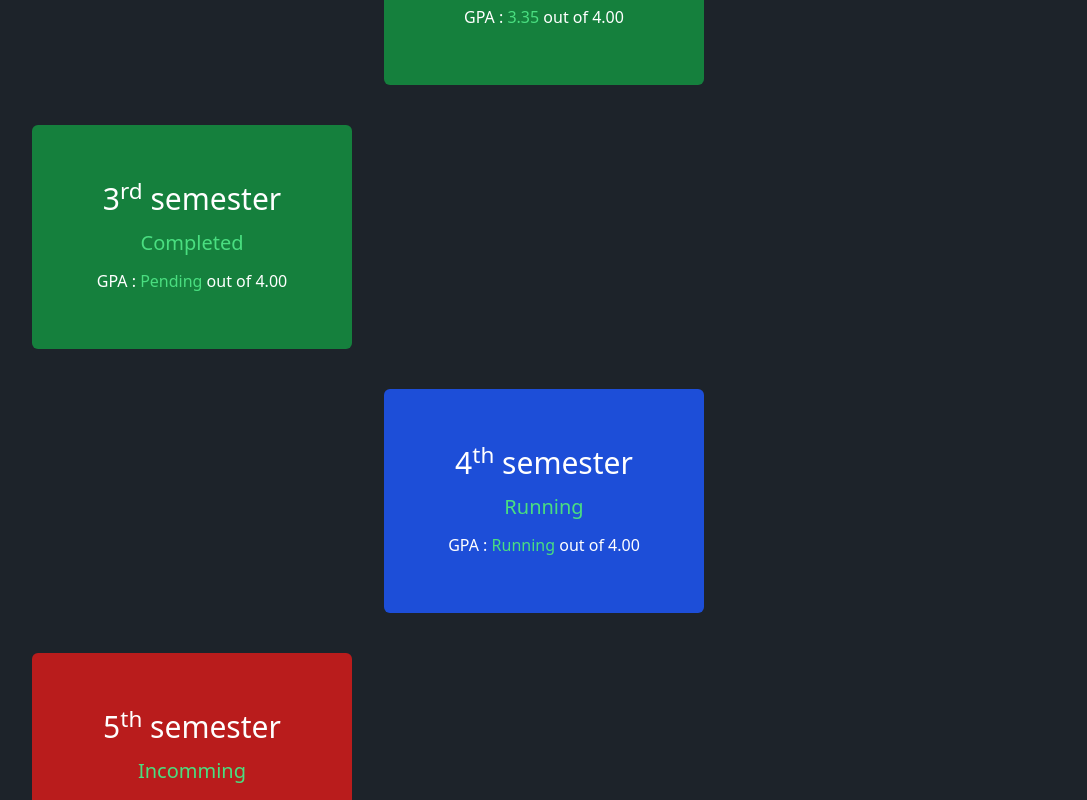
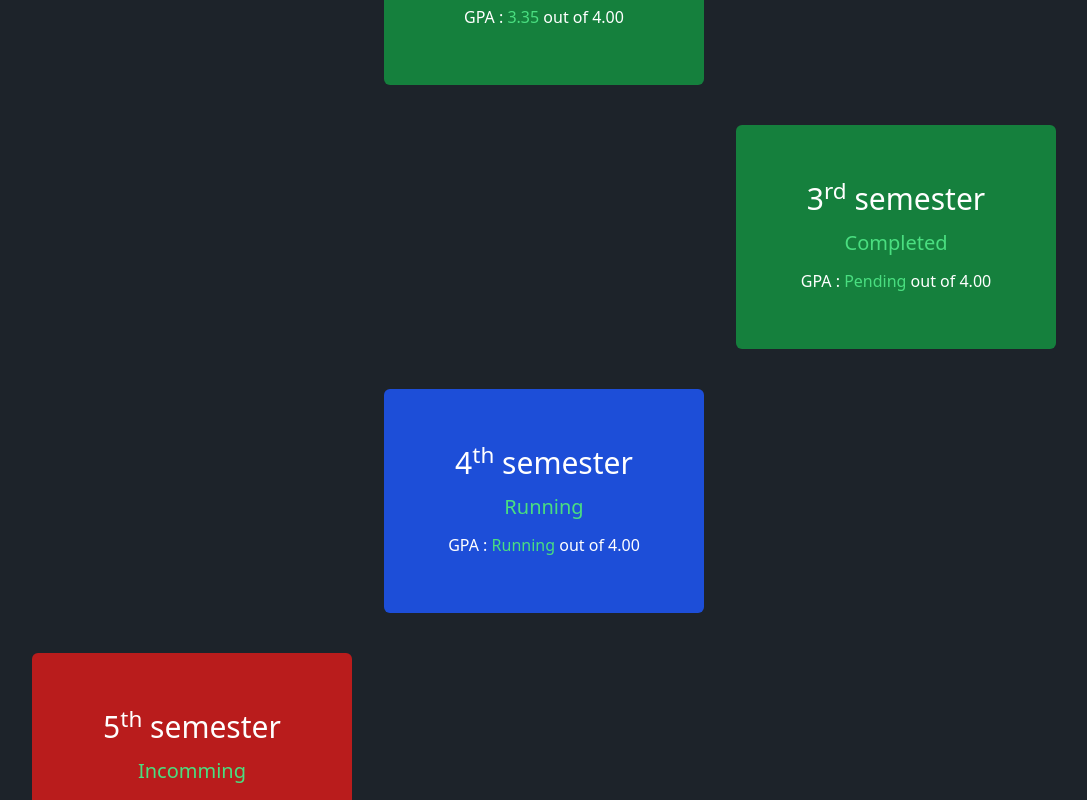
Before and after one commit to Rakibjrb/portfolio, a React (Vite) app: page /education in a window 1280 px wide. Shown: the part 1020-1820 px from the top of the page, without its empty margins (96-1183 px from the left). Built offline with nearby package versions, Linux system fonts and the light colour scheme; no server answers.

Commit message:
fixed semester center left and right postiion problem

```diff
--- a/src/Pages/Education/MyEducation.jsx
+++ b/src/Pages/Education/MyEducation.jsx
@@ -35,15 +35,15 @@ const semesters = [
   },
 ];
 
-const cardPosition = [
-  "start",
-  "center",
-  "end",
-  "center",
-  "start",
-  "center",
-  "end",
-  "center",
+const placeTo = [
+  "justify-start",
+  "justify-center",
+  "justify-end",
+  "justify-center",
+  "justify-start",
+  "justify-center",
+  "justify-end",
+  "justify-center",
 ];
 
 const MyEducation = () => {
@@ -59,7 +59,7 @@ const MyEducation = () => {
           {semesters?.map((sem, index) => (
             <div
               key={sem + index + "semestercard"}
-              className={`flex ${`justify-${cardPosition[index]}`}`}
+              className={`flex ${placeTo[index]}`}
             >
               <div
                 data-aos="zoom-in-up"
```
